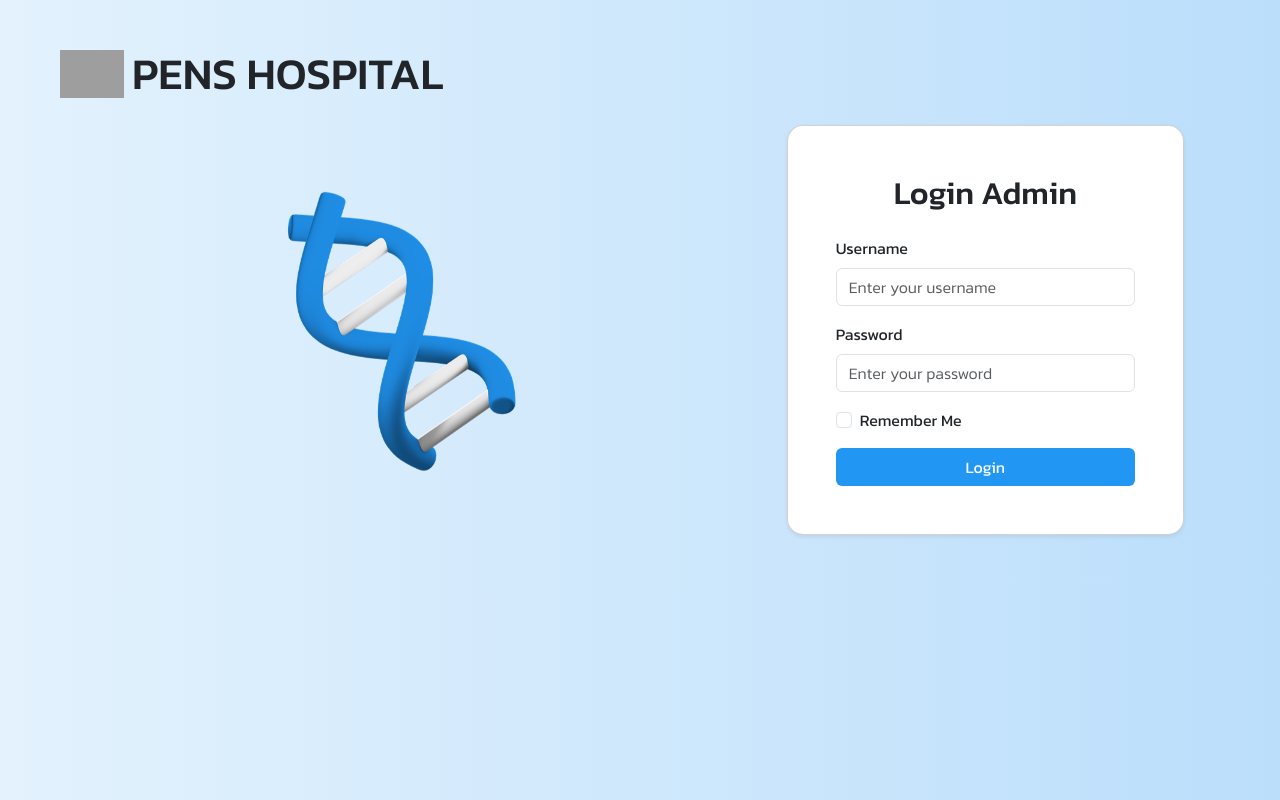
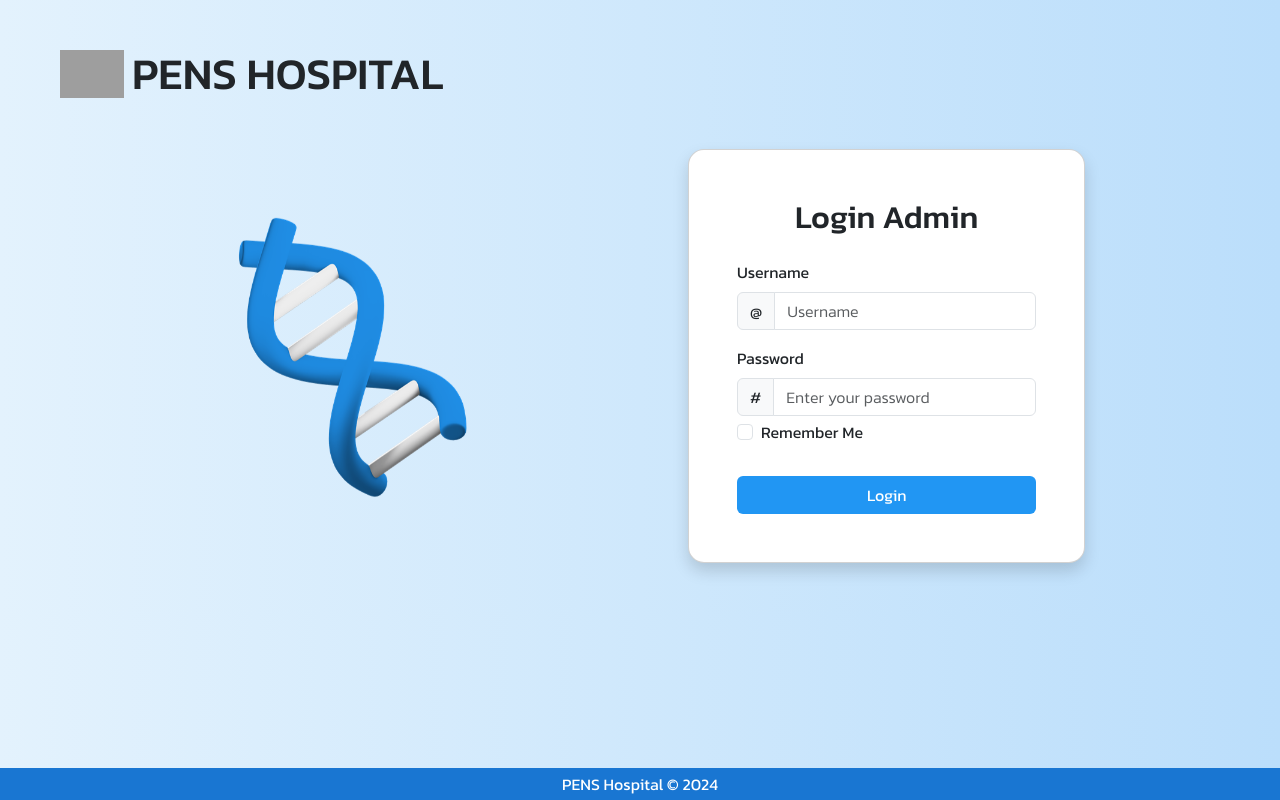
Before and after one commit to nafisaa11/rekam-medis, a PHP site: page / in a window 1280 px wide. Run offline with PHP 8.4, Linux system fonts and the light colour scheme; some libraries are stand-ins or nearby versions; some web fonts are replaced; grey boxes are pictures that could not be loaded.

Commit message:
mau push

```diff
--- a/index.php
+++ b/index.php
@@ -63,8 +63,9 @@ mysqli_close($conn);
             <img src="templates/img/Shield.png" alt="" class="me-2" style="width: 64px;">
             <h1 class="mb-0">PENS HOSPITAL</h1>
         </div>
+
         <!-- Left Section -->
-        <div class="col-md-7 d-flex justify-content-center align-items-center gradient-bg">
+        <div class="col-md-6 d-flex justify-content-center align-items-center gradient-bg mt-4">
             <div id="carouselExample" class="carousel slide carousel-fade p-5" data-bs-ride="carousel">
                 <div class="carousel-inner">
                     <div class="carousel-item active">
@@ -99,12 +100,10 @@ mysqli_close($conn);
             </div>
         </div>
 
-
-
         <!-- Right Section -->
-        <div class="col-md-5 d-flex align-items-center justify-content-center px-5">
-            <div class="card card-login p-5 w-100 shadow-sm rounded-4">
-                <h2 class="text-center mb-4">Login Admin</h2    >
+        <div class="col-md-5 d-flex align-items-center justify-content-center px-5 mt-4">
+            <div class="card card-login p-5 w-100 shadow rounded-4">
+                <h2 class="text-center mb-4">Login Admin</h2>
                 <?php if ($error): ?>
                     <div class="alert alert-danger" role="alert">
                         <?php echo $error; ?>
@@ -113,17 +112,23 @@ mysqli_close($conn);
                 <form method="POST" action="">
                     <div class="mb-3">
                         <label for="username" class="form-label">Username </label>
-                        <input type="text" class="form-control" id="username" name="username" placeholder="Enter your username" required>
+                        <div class="input-group mb-3">
+                            <span class="input-group-text" id="basic-addon1">@</span>
+                            <input type="text" class="form-control" id="username" name="username" placeholder="Username" aria-label="Username" aria-describedby="basic-addon1" require>
+                        </div>
                     </div>
-                    <div class="mb-3">
+                    <div class="mb-1">
                         <label for="password" class="form-label">Password</label>
-                        <input type="password" class="form-control" id="password" name="password" placeholder="Enter your password" required>
+                        <div class="input-group mb-1">
+                            <span class="input-group-text" id="basic-addon1">#</span>
+                            <input type="password" class="form-control" id="password" name="password" placeholder="Enter your password" aria-label="Password" aria-describedby="basic-addon1" require>
+                        </div>
                     </div>
                     <div class="form-check mb-3">
                         <input type="checkbox" class="form-check-input" id="rememberMe">
                         <label class="form-check-label remember-me-label" for="rememberMe">Remember Me</label>
                     </div>
-                    <button type="submit" class="btn custom-btn text-white w-100">Login</button>
+                    <button type="submit" class="btn custom-btn text-white w-100 mt-3">Login</button>
                 </form>
             </div>
         </div>
--- a/main.php
+++ b/main.php
@@ -54,7 +54,7 @@ if (!isset($_SESSION['login']) || $_SESSION['login'] !== true) {
   <!-- Tabel Pasien -->
   <div class="bg-white px-5 py-4 mt-2 shadow-sm rounded-4">
     <div class="d-flex justify-content-between align-items-center">
-      <h2>Data Pasien</h2>
+      <h2 class="mb-0">Data Pasien</h2>
       <!-- Search Form -->
       <form action="" method="GET" class="d-flex w-50">
         <input type="text" name="search" class="form-control flex-grow-1" placeholder="Cari Pasien..." value="<?= isset($_GET['search']) ? htmlspecialchars($_GET['search']) : ''; ?>" />
--- a/mainDokter.php
+++ b/mainDokter.php
@@ -63,7 +63,7 @@ if (!isset($_SESSION['login']) || $_SESSION['login'] !== true) {
 
       <!-- Search Form -->
       <form action="" method="GET" class="d-flex w-50">
-        <input type="text" name="search" class="form-control" placeholder="Cari Pasien..." value="<?= isset($_GET['search']) ? htmlspecialchars($_GET['search']) : ''; ?>" />
+        <input type="text" name="search" class="form-control flex-grow-1" placeholder="Cari Dokter..." value="<?= isset($_GET['search']) ? htmlspecialchars($_GET['search']) : ''; ?>" />
         <button type="submit" class="btn custom-btn text-white ms-2">Cari</button>
       </form>
     </div>
--- a/templates/footer.php
+++ b/templates/footer.php
@@ -1,4 +1,8 @@
-<script
+    <footer class="text-white py-1 fixed-bottom text-center" style="background: #1976d2;">
+        <p class="p-0 m-0">PENS Hospital &copy; 2024</p>
+    </footer>
+
+    <script
       src="https://cdn.jsdelivr.net/npm/bootstrap@5.2.3/dist/js/bootstrap.bundle.min.js"
       integrity="sha384-kenU1KFdBIe4zVF0s0G1M5b4hcpxyD9F7jL+jjXkk+Q2h455rYXK/7HAuoJl+0I4"
       crossorigin="anonymous"
```
